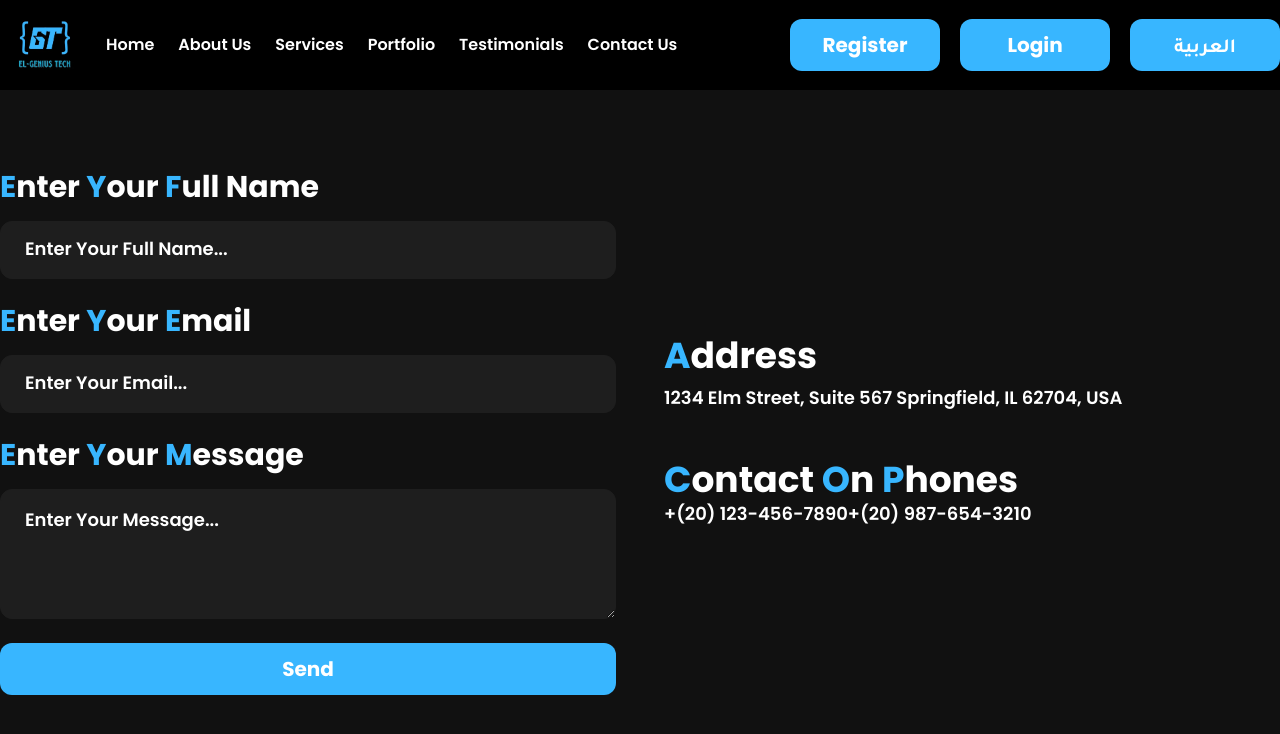
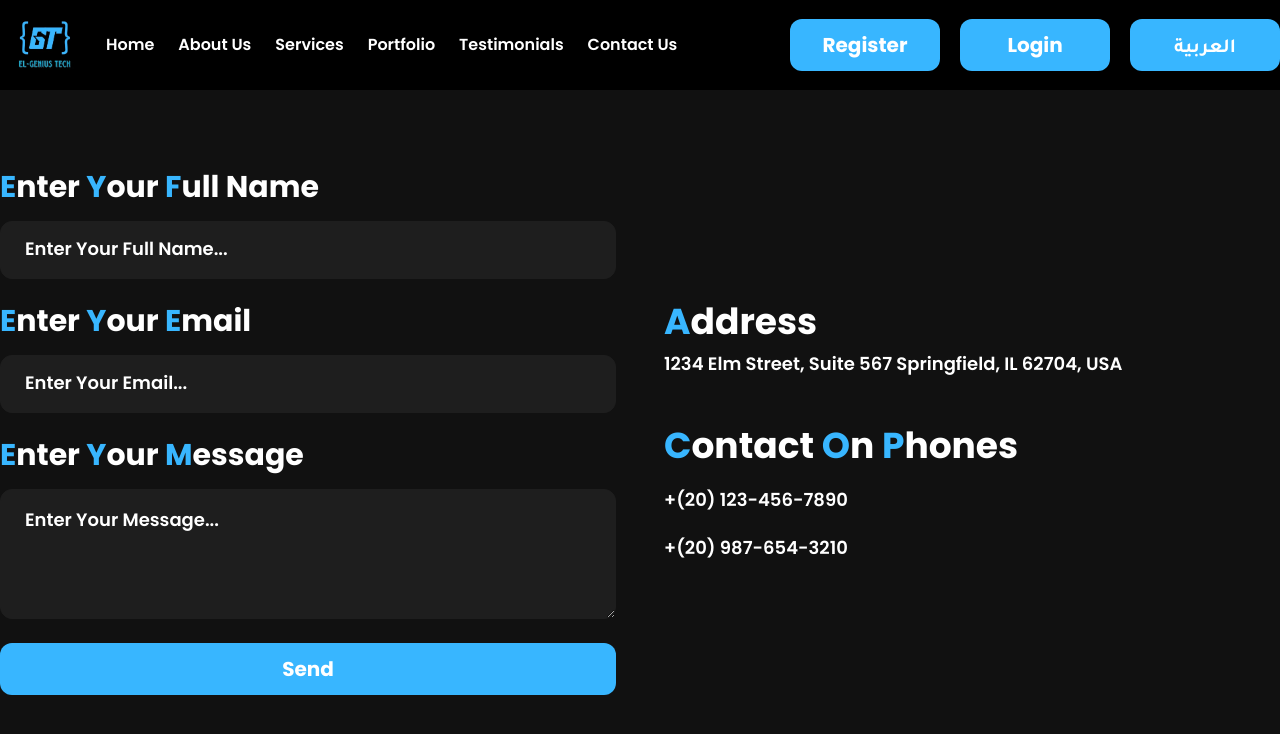
Before and after one commit to YousiefSameh/EL-GENIUS-TECH, a React (Vite) app: page /contact in a window 1280 px wide. Shown: the top 734 px of the page. Built offline with nearby package versions, Linux system fonts and the light colour scheme.

Commit message:
Update Style In Contact

```diff
--- a/src/pages/Contact.jsx
+++ b/src/pages/Contact.jsx
@@ -90,7 +90,7 @@ const Contact = () => {
 							1234 Elm Street, Suite 567 Springfield, IL 62704, USA
 						</p>
 					</div>
-					<div className="mt-12">
+					<div className="mt-12 flex flex-col gap-3">
 						<h2 className="text-4xl font-bold text-white z-40 relative">
 							<span className="text-primary">C</span>ontact{" "}
 							<span className="text-primary">O</span>n{" "}
```
